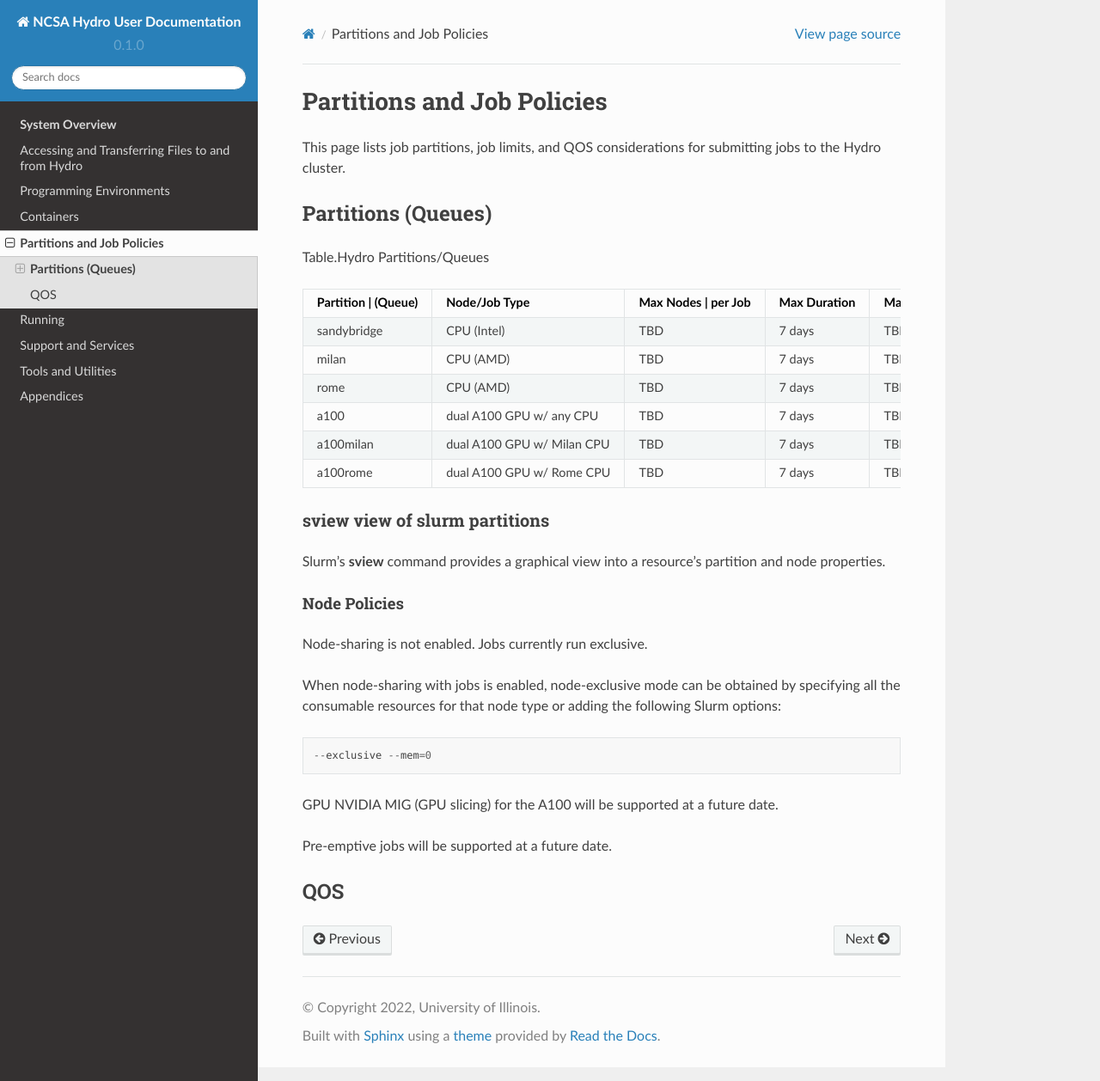
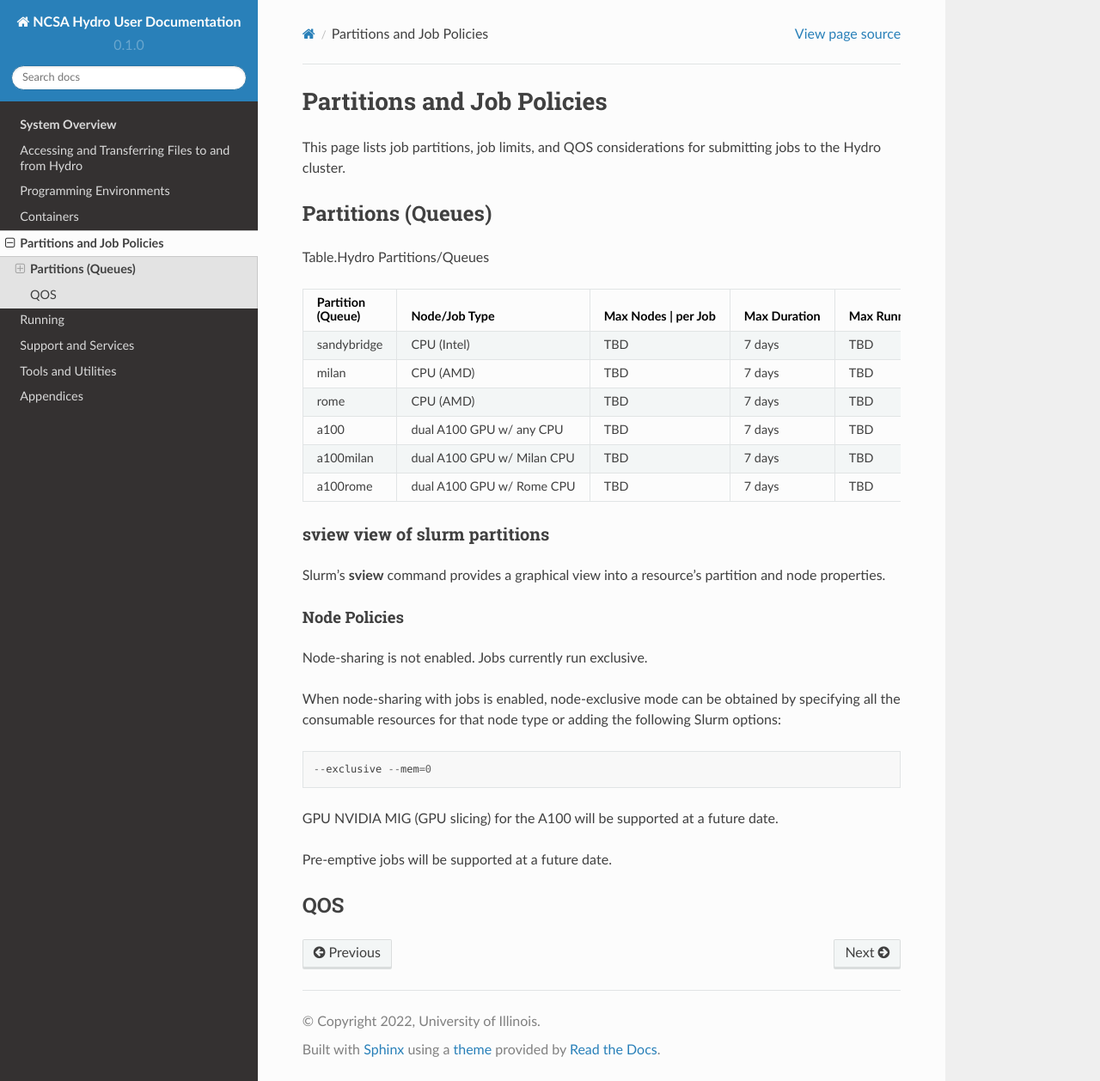
Before and after one commit to ncsa/hydro_documentation, a Sphinx documentation site: the page built from docs/source/partitions_and_job_policies.rst, in a window 1280 px wide and 1258 px high. Shown: the whole window at 86% size. Built offline with Sphinx 7.4.7 and the Read the Docs theme 2.0.0, drawn with Linux system fonts in a browser that asks for light colours; pages that are not in the unit, such as notebooks, are missing from menus.

```diff
--- a/docs/source/partitions_and_job_policies.rst
+++ b/docs/source/partitions_and_job_policies.rst
@@ -14,8 +14,8 @@ Table.Hydro Partitions/Queues
 
 +---------------+---------------+----------+---------------+----------+----------+
 | Partition     | Node/Job      | Max      | Max           | Max      | Charge   |
-| | (Queue)     | Type          | Nodes    | Duration      | Running  | Factor   |
-|               |               | | per    |               | in       |          |
+|               | Type          | Nodes    | Duration      | Running  | Factor   |
+| (Queue)       |               | | per    |               | in       |          |
 |               |               | Job      |               | Queue /  |          |
 |               |               |          |               | user     |          |
 +===============+===============+==========+===============+==========+==========+
```
